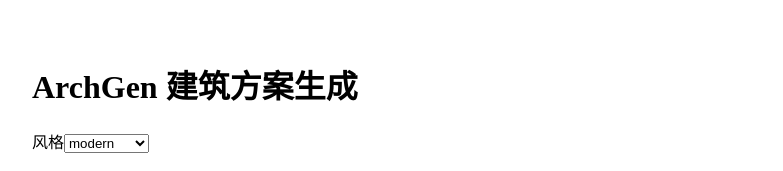
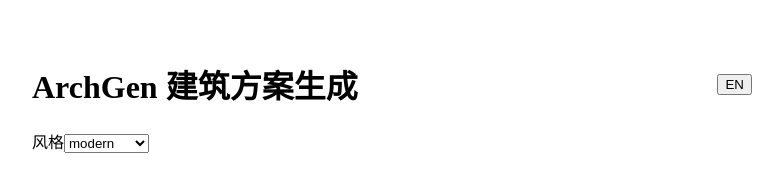
Before and after one commit to Garycai6/AIGC-Architectural-Generation-Model, a React (Vite) app in the folder frontend/: page / in a window 1280 px wide. Shown: the top 171 px of the page, without its empty margins (248-1031 px from the left). Built offline with nearby package versions, Linux system fonts and the light colour scheme; the HTML template or start-up script is replaced by a standard one.

Commit message:
feat: 标题旁顶部语言切换按钮(EN/中文)

```diff
--- a/frontend/src/App.tsx
+++ b/frontend/src/App.tsx
@@ -1,11 +1,35 @@
 import ParamForm from "./components/ParamForm/ParamForm";
-import { messages } from "./i18n";
+import { LangProvider, useLang } from "./contexts";
 
-export default function App() {
+function ToggleLang() {
+  const { lang, setLang } = useLang();
+  return (
+    <button
+      onClick={() => setLang(lang === "zh" ? "en" : "zh")}
+      style={{ marginLeft: "auto", cursor: "pointer" }}
+    >
+      {lang === "zh" ? "EN" : "中文"}
+    </button>
+  );
+}
+
+function AppInner() {
+  const { messages } = useLang();
   return (
     <div style={{ maxWidth: 720, margin: "0 auto", padding: "2rem" }}>
-      <h1>{messages.app_title}</h1>
+      <div style={{ display: "flex", alignItems: "center", gap: "1rem" }}>
+        <h1>{messages.app_title}</h1>
+        <ToggleLang />
+      </div>
       <ParamForm />
     </div>
   );
 }
+
+export default function App() {
+  return (
+    <LangProvider>
+      <AppInner />
+    </LangProvider>
+  );
+}
```
